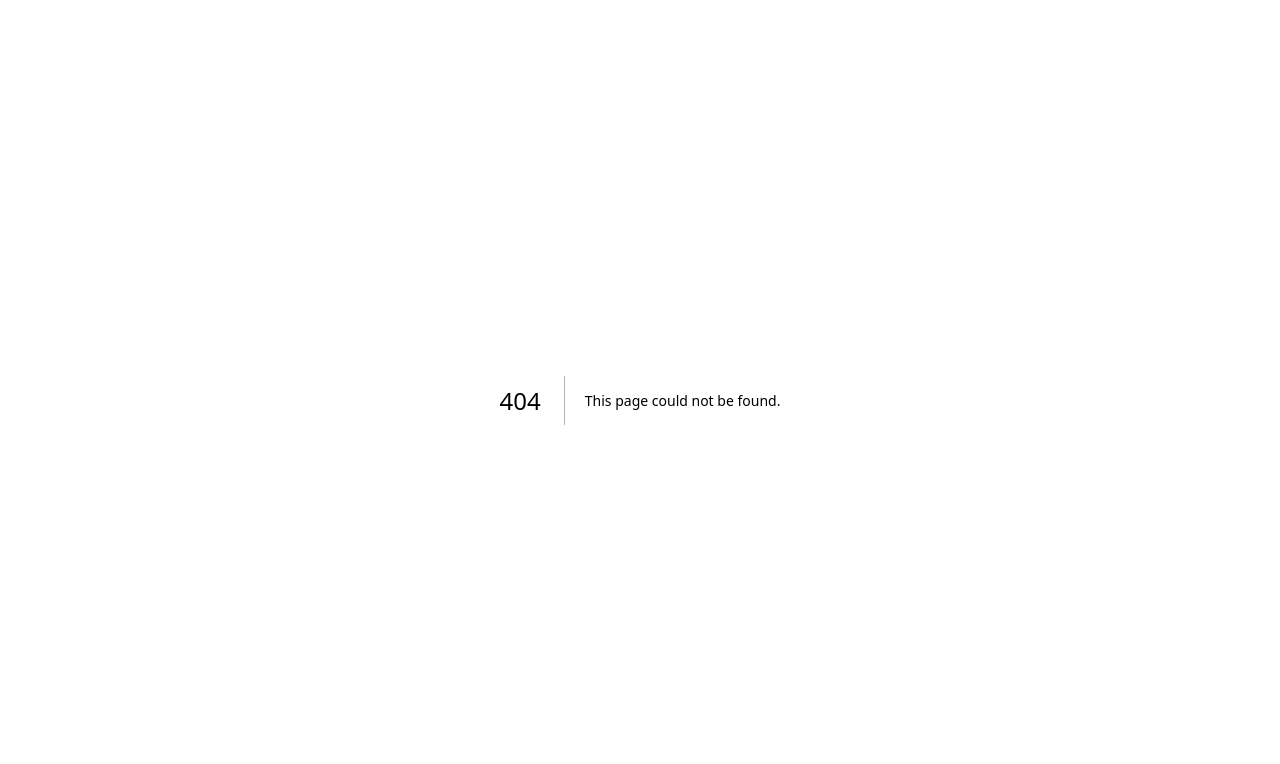
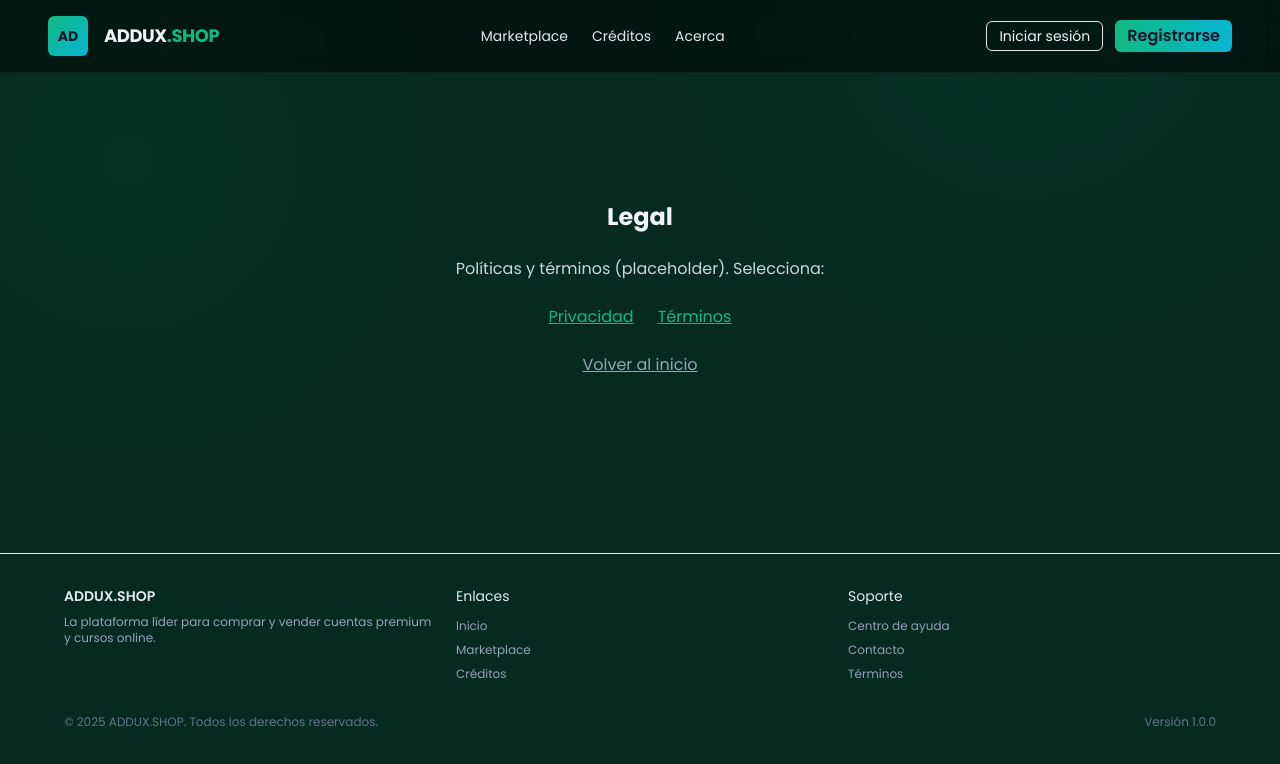
Before and after one commit to wilmer73964430/wilmerdev, a Next.js app in the folder frontend/: page /legal in a window 1280 px wide. Before the commit this address had no page. Shown: the top 764 px of the page. Built offline with nearby package versions, Linux system fonts and the light colour scheme.

Commit message:
chore(frontend): add missing placeholder pages (marketplace, credits, about, help, contact, legal)

```diff
--- /dev/null
+++ b/frontend/pages/about.tsx
@@ -0,0 +1,16 @@
+import Link from 'next/link';
+import { AppLayout } from '../components/layout/AppLayout';
+
+export default function About() {
+  return (
+    <AppLayout>
+      <section className="max-w-3xl mx-auto text-center py-24">
+        <h1 className="text-2xl font-bold">Acerca</h1>
+        <p className="text-slate-300 mt-4">Información sobre ADDUX.SHOP (placeholder).</p>
+        <div className="mt-8">
+          <Link href="/" className="text-neon underline">Volver al inicio</Link>
+        </div>
+      </section>
+    </AppLayout>
+  );
+}
--- /dev/null
+++ b/frontend/pages/contact.tsx
@@ -0,0 +1,16 @@
+import Link from 'next/link';
+import { AppLayout } from '../components/layout/AppLayout';
+
+export default function Contact() {
+  return (
+    <AppLayout>
+      <section className="max-w-3xl mx-auto text-center py-24">
+        <h1 className="text-2xl font-bold">Contacto</h1>
+        <p className="text-slate-300 mt-4">Formulario de contacto y canales (placeholder).</p>
+        <div className="mt-8">
+          <Link href="/" className="text-neon underline">Volver al inicio</Link>
+        </div>
+      </section>
+    </AppLayout>
+  );
+}
--- /dev/null
+++ b/frontend/pages/credits.tsx
@@ -0,0 +1,16 @@
+import Link from 'next/link';
+import { AppLayout } from '../components/layout/AppLayout';
+
+export default function Credits() {
+  return (
+    <AppLayout>
+      <section className="max-w-3xl mx-auto text-center py-24">
+        <h1 className="text-2xl font-bold">Créditos</h1>
+        <p className="text-slate-300 mt-4">Página de créditos y compra de créditos (placeholder).</p>
+        <div className="mt-8">
+          <Link href="/" className="text-neon underline">Volver al inicio</Link>
+        </div>
+      </section>
+    </AppLayout>
+  );
+}
--- /dev/null
+++ b/frontend/pages/help.tsx
@@ -0,0 +1,16 @@
+import Link from 'next/link';
+import { AppLayout } from '../components/layout/AppLayout';
+
+export default function Help() {
+  return (
+    <AppLayout>
+      <section className="max-w-3xl mx-auto text-center py-24">
+        <h1 className="text-2xl font-bold">Centro de ayuda</h1>
+        <p className="text-slate-300 mt-4">Preguntas frecuentes y ayuda (placeholder).</p>
+        <div className="mt-8">
+          <Link href="/contact" className="text-neon underline">Contactar soporte</Link>
+        </div>
+      </section>
+    </AppLayout>
+  );
+}
--- /dev/null
+++ b/frontend/pages/legal.tsx
@@ -0,0 +1,20 @@
+import Link from 'next/link';
+import { AppLayout } from '../components/layout/AppLayout';
+
+export default function Legal() {
+  return (
+    <AppLayout>
+      <section className="max-w-3xl mx-auto text-center py-24 space-y-6">
+        <h1 className="text-2xl font-bold">Legal</h1>
+        <p className="text-slate-300">Políticas y términos (placeholder). Selecciona:</p>
+        <div className="flex justify-center gap-6">
+          <Link href="/legal/privacidad" className="text-neon underline">Privacidad</Link>
+          <Link href="/legal/terminos" className="text-neon underline">Términos</Link>
+        </div>
+        <div>
+          <Link href="/" className="text-slate-400 underline">Volver al inicio</Link>
+        </div>
+      </section>
+    </AppLayout>
+  );
+}
--- /dev/null
+++ b/frontend/pages/legal/privacidad.tsx
@@ -0,0 +1,16 @@
+import Link from 'next/link';
+import { AppLayout } from '../../../components/layout/AppLayout';
+
+export default function Privacidad() {
+  return (
+    <AppLayout>
+      <section className="max-w-3xl mx-auto text-center py-24">
+        <h1 className="text-2xl font-bold">Política de Privacidad</h1>
+        <p className="text-slate-300 mt-4">Texto de privacidad (placeholder).</p>
+        <div className="mt-8">
+          <Link href="/legal" className="text-neon underline">Volver a Legal</Link>
+        </div>
+      </section>
+    </AppLayout>
+  );
+}
--- /dev/null
+++ b/frontend/pages/legal/terminos.tsx
@@ -0,0 +1,16 @@
+import Link from 'next/link';
+import { AppLayout } from '../../../components/layout/AppLayout';
+
+export default function Terminos() {
+  return (
+    <AppLayout>
+      <section className="max-w-3xl mx-auto text-center py-24">
+        <h1 className="text-2xl font-bold">Términos y Condiciones</h1>
+        <p className="text-slate-300 mt-4">Términos del servicio (placeholder).</p>
+        <div className="mt-8">
+          <Link href="/legal" className="text-neon underline">Volver a Legal</Link>
+        </div>
+      </section>
+    </AppLayout>
+  );
+}
--- /dev/null
+++ b/frontend/pages/marketplace.tsx
@@ -0,0 +1,16 @@
+import Link from 'next/link';
+import { AppLayout } from '../components/layout/AppLayout';
+
+export default function Marketplace() {
+  return (
+    <AppLayout>
+      <section className="max-w-4xl mx-auto text-center py-24">
+        <h1 className="text-3xl md:text-4xl font-bold">Marketplace</h1>
+        <p className="text-slate-300 mt-4">Aquí verás el catálogo de assets y productos (placeholder).</p>
+        <div className="mt-8">
+          <Link href="/" className="text-neon underline">Volver al inicio</Link>
+        </div>
+      </section>
+    </AppLayout>
+  );
+}
```
